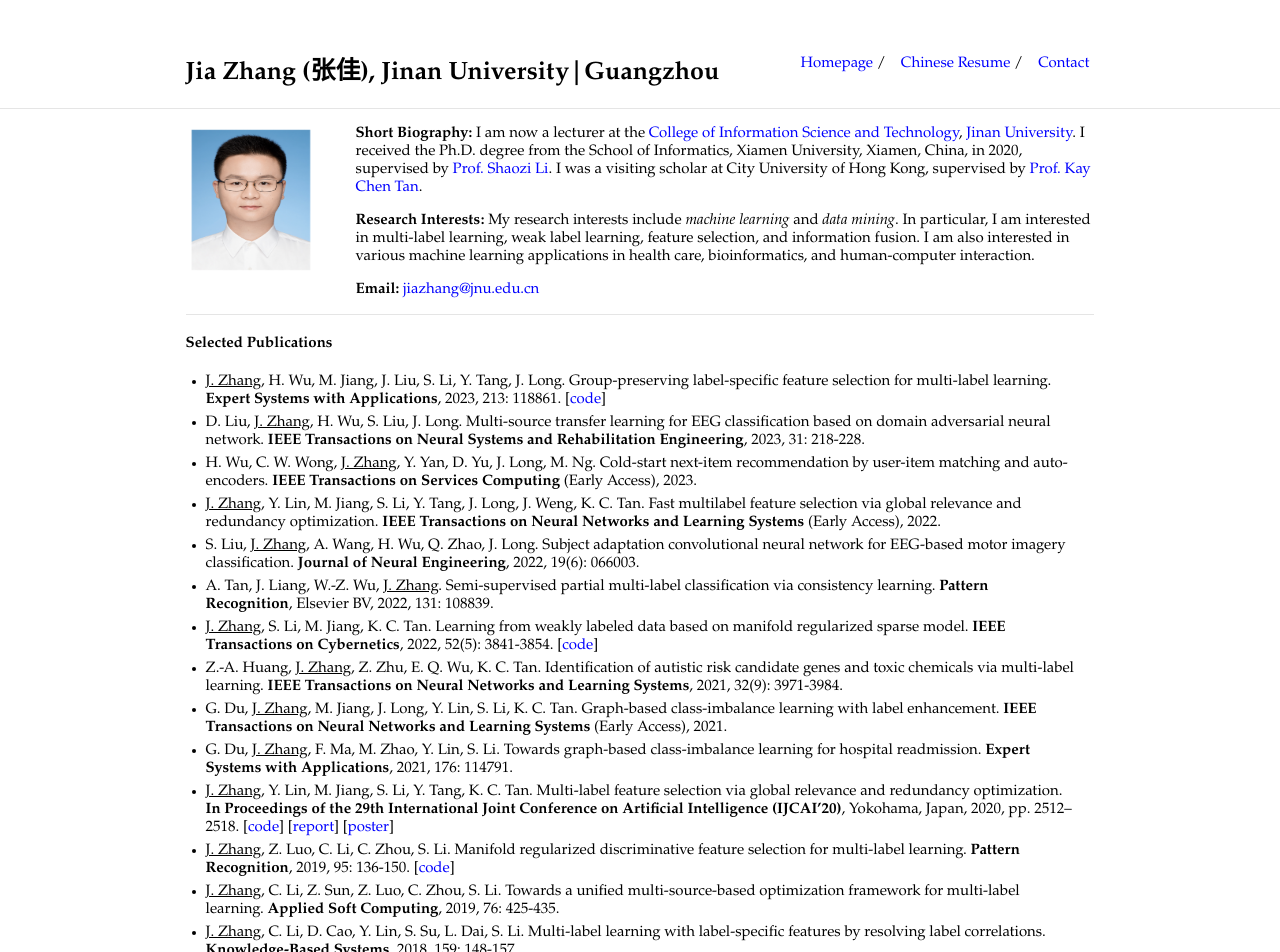
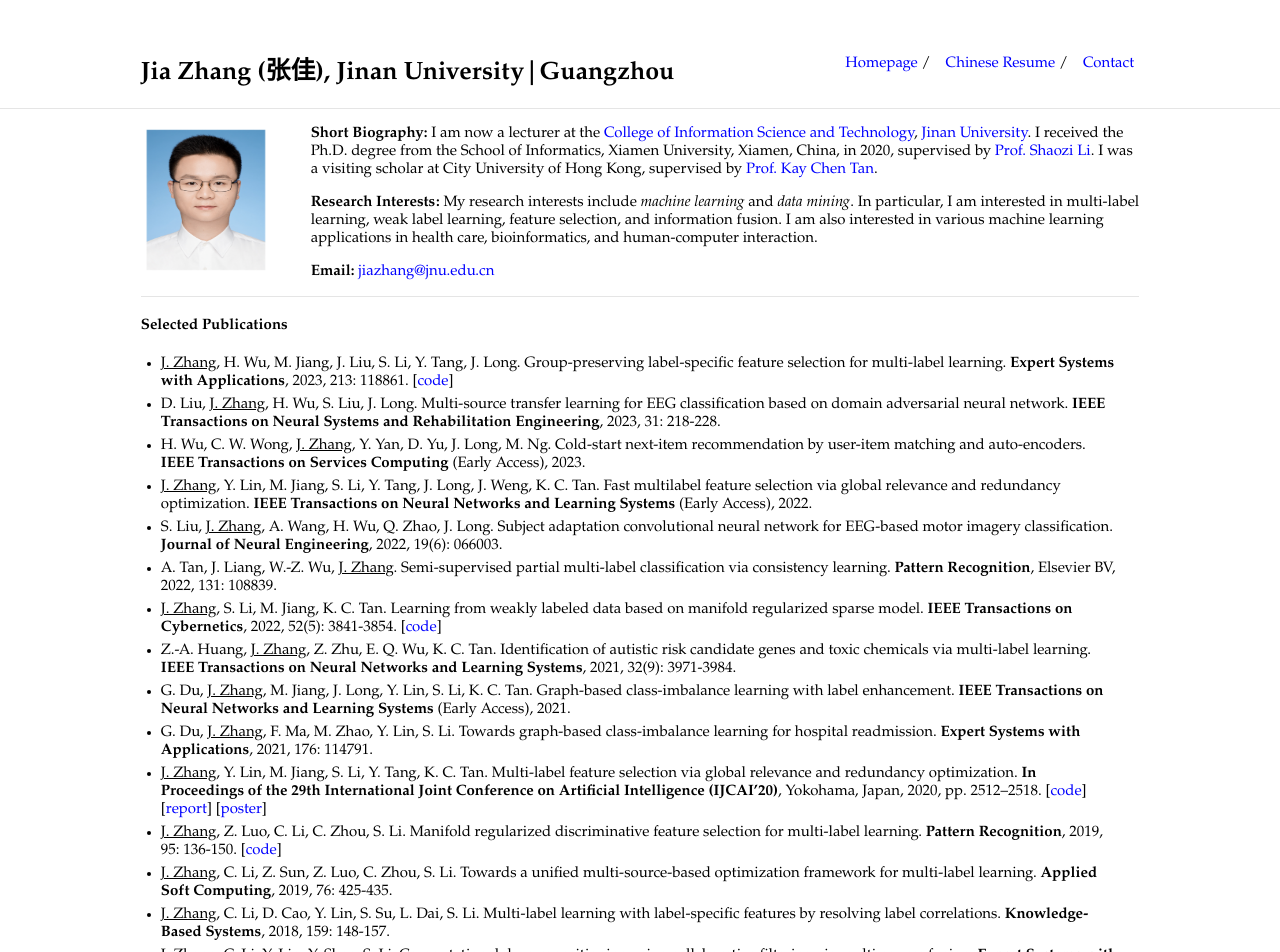
Before and after one commit to jiazhang-ml/jiazhang-ml.github.io, a Jekyll site: the page built from index.md, in a window 1280 px wide. Shown: the top 952 px of the page. Built offline with Jekyll 4.4.1, drawn with Linux system fonts in a browser that asks for light colours.

Commit message:
Update _style.scss

```diff
--- a/_sass/_style.scss
+++ b/_sass/_style.scss
@@ -68,7 +68,7 @@ hr {
 /* Divs */
 
 .container {
-    max-width: 71%;
+    max-width: 78%;
     margin: auto;
 
 }
```
